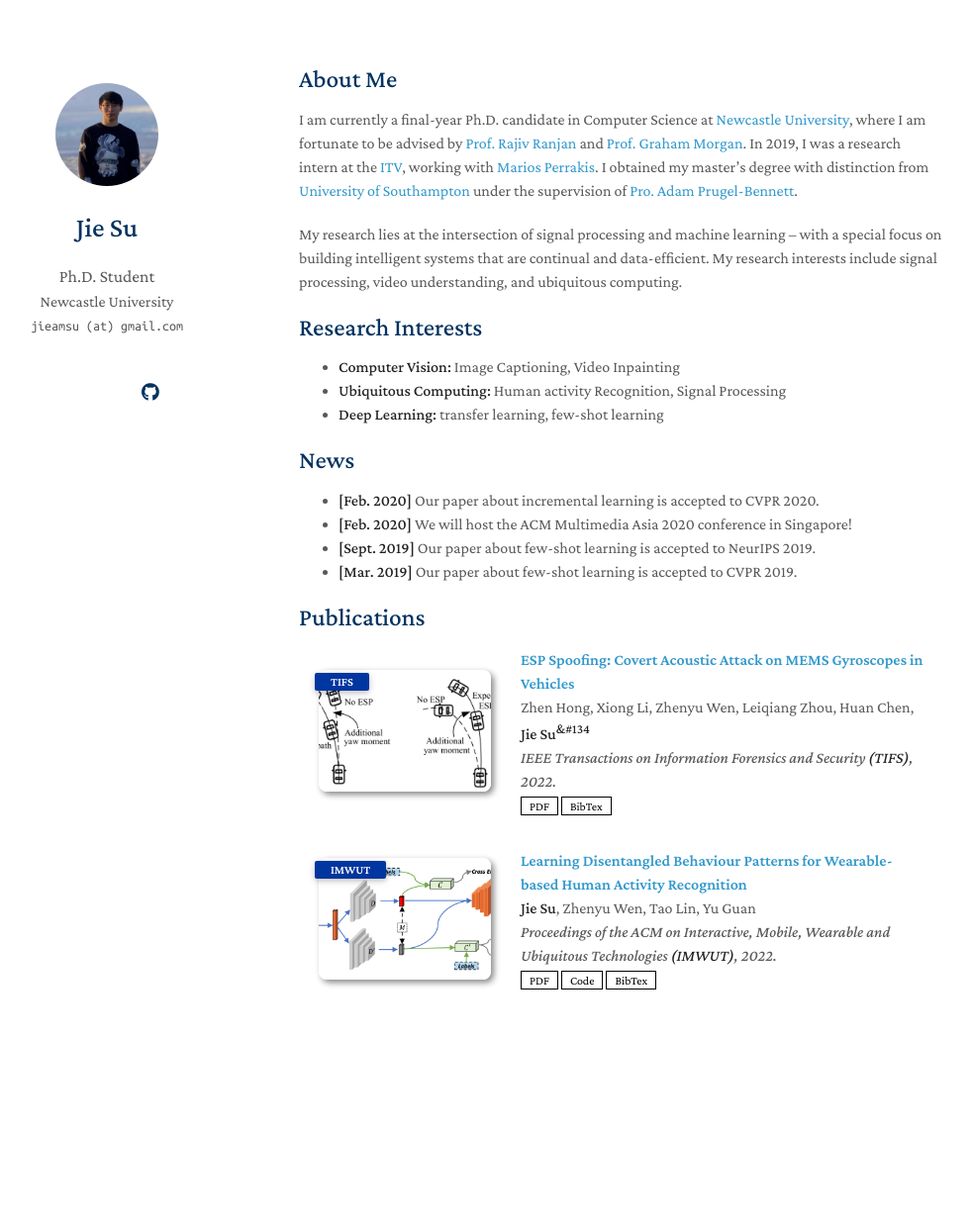
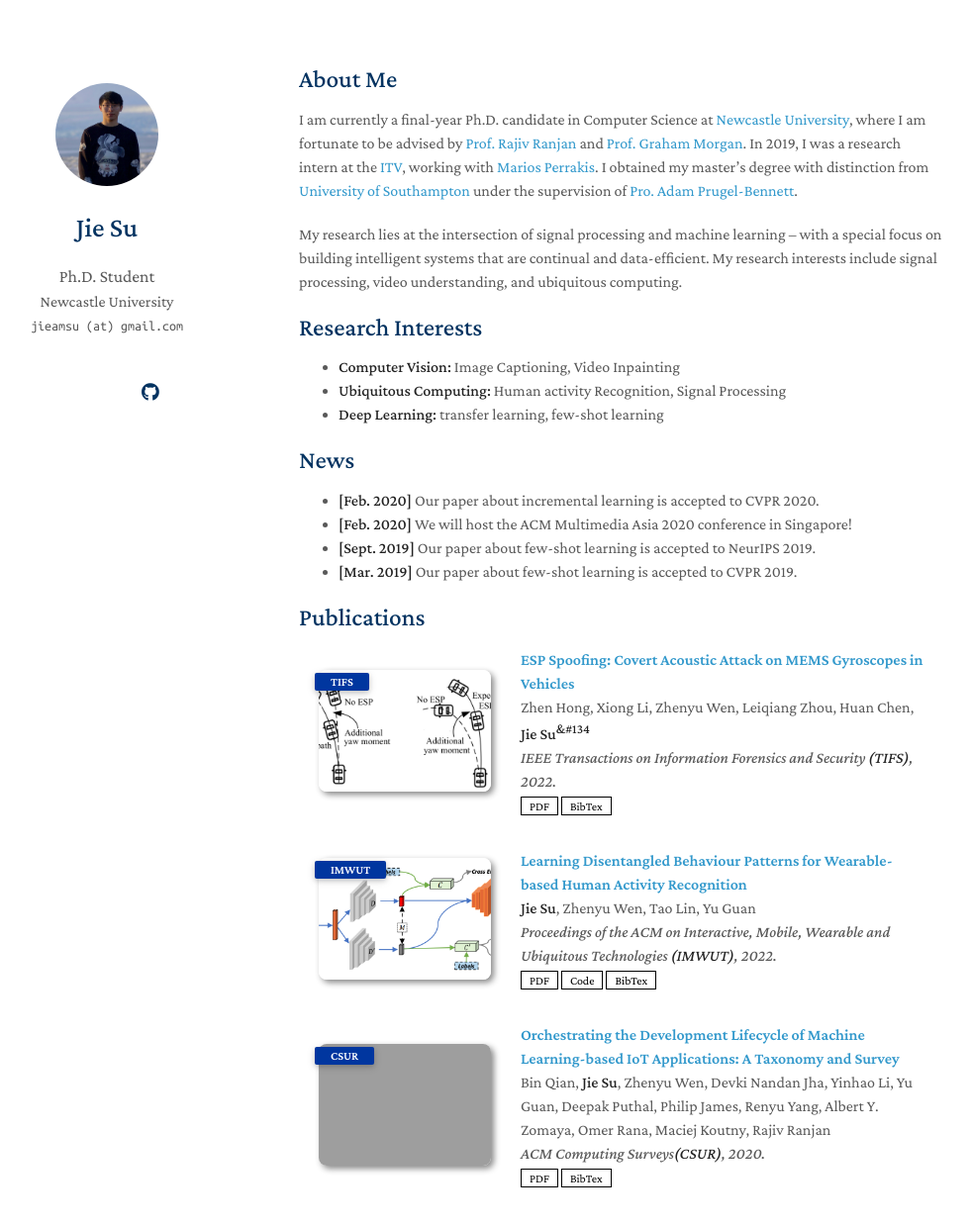
Before and after one commit to Jie-su/Jie-su.github.io, a Jekyll site: the page built from index.md, in a window 1280 px wide and 1328 px high. Shown: the top 1239 px of the window at 99% size, without its empty margins (168-1149 px from the left). Built offline with Jekyll 4.4.1, drawn with Linux system fonts in a browser that asks for light colours; nearby versions of some CDN libraries; a style sheet for code colours, icons or effects is not loaded; our own code applies the rules of GitHub Pages for plain Markdown files; grey boxes are pictures that could not be loaded.

Commit message:
update paper

```diff
--- a/_includes/publications.md
+++ b/_includes/publications.md
@@ -10,7 +10,6 @@
     <img src="assets/img/3517253.png" class="teaser img-fluid z-depth-1">
     <abbr class="badge">TIFS</abbr>
   </div>
-
   <div class="col-sm-9" style="position: relative;width: 100%;padding-right: 15px;padding-left: 20px;">
     <div class="title"><a href="assets/paper/3517253.pdf">ESP Spoofing: Covert Acoustic Attack on MEMS Gyroscopes in Vehicles</a></div>
     <div class="author">Zhen Hong, Xiong Li, Zhenyu Wen, Leiqiang Zhou, Huan Chen, <strong>Jie Su<sup>&#134</sup></strong></div>
@@ -18,22 +17,20 @@
     <div class="links">
       <a href="assets/paper/3517253.pdf" class="btn btn-sm z-depth-0" role="button" target="_blank" style="font-size:12px;">PDF</a>
       <a href="https://dblp.uni-trier.de/rec/journals/tifs/HongLWZCS22.html?view=bibtex" class="btn btn-sm z-depth-0" role="button" target="_blank" style="font-size:12px;">BibTex</a>
-      <!-- <strong><i style="color:#e74d3c">Oral Presentation</i></strong> -->
     </div>
   </div>
 </div>
 </li>
 <br>
-<!-- Publication &#42-->
+<!-- ####################################Start################################## &#42-->
 <li>
 <div class="pub-row">
+<div class="col-sm-3 abbr" style="position: relative;padding-right: 15px;padding-left: 15px;">
+<img src="assets/img/3517252.png" class="teaser img-fluid z-depth-1">
+<abbr class="badge">IMWUT</abbr>
+</div>
 
-  <div class="col-sm-3 abbr" style="position: relative;padding-right: 15px;padding-left: 15px;">
-    <img src="assets/img/3517252.png" class="teaser img-fluid z-depth-1">
-    <abbr class="badge">IMWUT</abbr>
-  </div>
-
-  <div class="col-sm-9" style="position: relative;width: 100%;padding-right: 15px;padding-left: 20px;">
+<div class="col-sm-9" style="position: relative;width: 100%;padding-right: 15px;padding-left: 20px;">
     <div class="title"><a href="assets/paper/3517252.pdf">Learning Disentangled Behaviour Patterns for Wearable-based Human Activity Recognition</a></div>
     <div class="author"><strong>Jie Su</strong>, Zhenyu Wen, Tao Lin, Yu Guan</div>
     <div class="periodical"><em>Proceedings of the ACM on Interactive, Mobile, Wearable and Ubiquitous Technologies <strong>(IMWUT)</strong>, 2022.</em></div>
@@ -48,6 +45,28 @@
 </div>
 </li>
 <br>
+<!-- #####################################End################################### &#42-->
+<!-- ####################################Start################################## &#42-->
+<li>
+<div class="pub-row">
+  <div class="col-sm-3 abbr" style="position: relative;padding-right: 15px;padding-left: 15px;">
+    <img src="assets/img/3398020.png" class="teaser img-fluid z-depth-1">
+    <abbr class="badge">CSUR</abbr>
+  </div>
+
+  <div class="col-sm-9" style="position: relative;width: 100%;padding-right: 15px;padding-left: 20px;">
+    <div class="title"><a href="assets/paper/3398020.pdf">Orchestrating the Development Lifecycle of Machine Learning-based IoT Applications: A Taxonomy and Survey</a></div>
+    <div class="author">Bin Qian, <strong>Jie Su</strong>, Zhenyu Wen, Devki Nandan Jha, Yinhao Li, Yu Guan, Deepak Puthal, Philip James, Renyu Yang, Albert Y. Zomaya, Omer Rana, Maciej Koutny, Rajiv Ranjan</div>
+    <div class="periodical"><em>ACM Computing Surveys<strong>(CSUR)</strong>, 2020.</em></div>
+    <div class="links">
+      <a href="assets/paper/3398020.pdf" class="btn btn-sm z-depth-0" role="button" target="_blank" style="font-size:12px;">PDF</a>
+      <a href="https://dblp.uni-trier.de/rec/journals/imwut/SuWLG22.html?view=bibtex" class="btn btn-sm z-depth-0" role="button" target="_blank" style="font-size:12px;">BibTex</a>
+      <!-- <strong><i style="color:#e74d3c">Oral Presentation</i></strong> -->
+    </div>
+  </div>
+</div>
+</li>
+<br>
 <!-- Publication -->
 </ol>
 </div>
```
